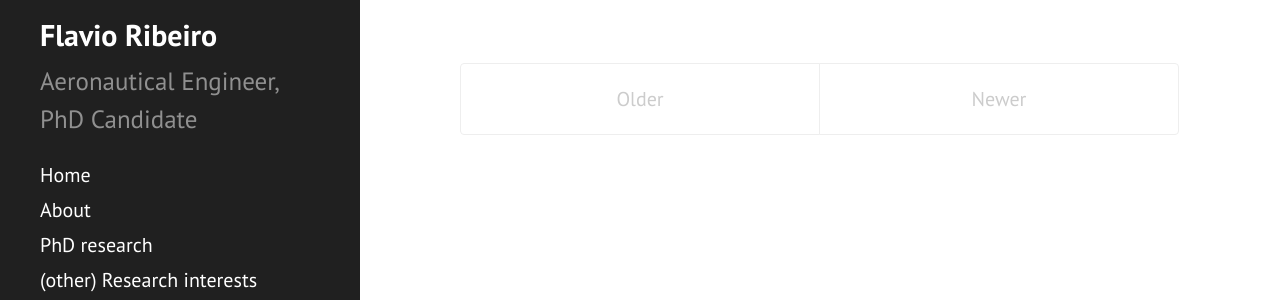
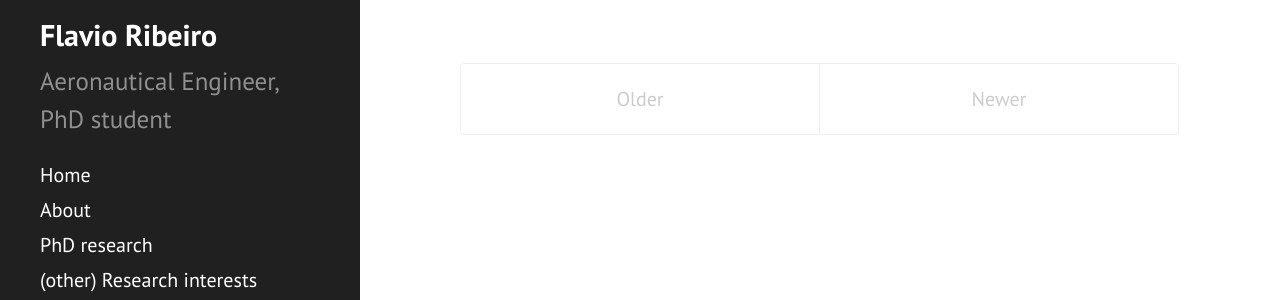
Before and after one commit to flavioluiz/flavioluiz.github.io, a Jekyll site: the page built from index.html, in a window 1280 px wide. Shown: the part 447-747 px from the top of the page. Built offline with Jekyll 4.4.1, drawn with Linux system fonts in a browser that asks for light colours; Markdown is read by kramdown in place of the engine named in the settings; the list of posts is cut into pages by our own code.

Commit message:
description update

```diff
--- a/_config.yml
+++ b/_config.yml
@@ -9,7 +9,7 @@ relative_permalinks: true
 # Setup
 title:            Flavio Ribeiro
 tagline:          ''
-description:      'Aeronautical Engineer, PhD Candidate'
+description:      'Aeronautical Engineer, PhD student'
 url:              http://flavioluiz.github.io/
 baseurl:          http://flavioluiz.github.io/
 
```
